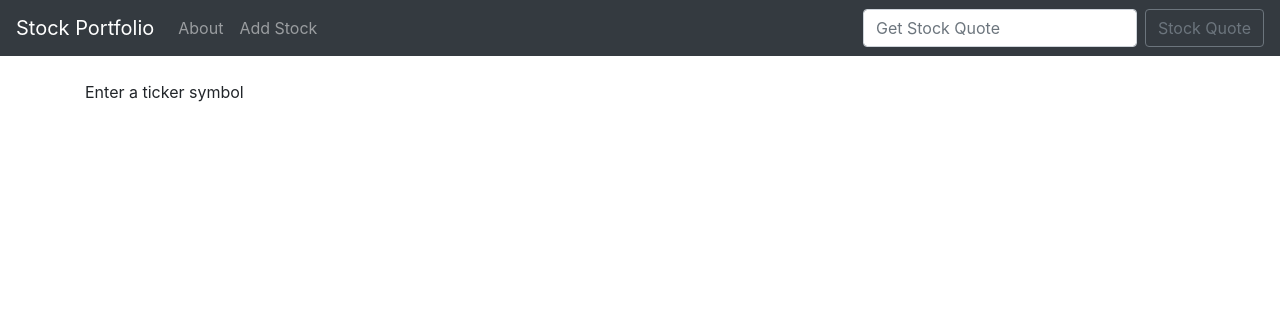
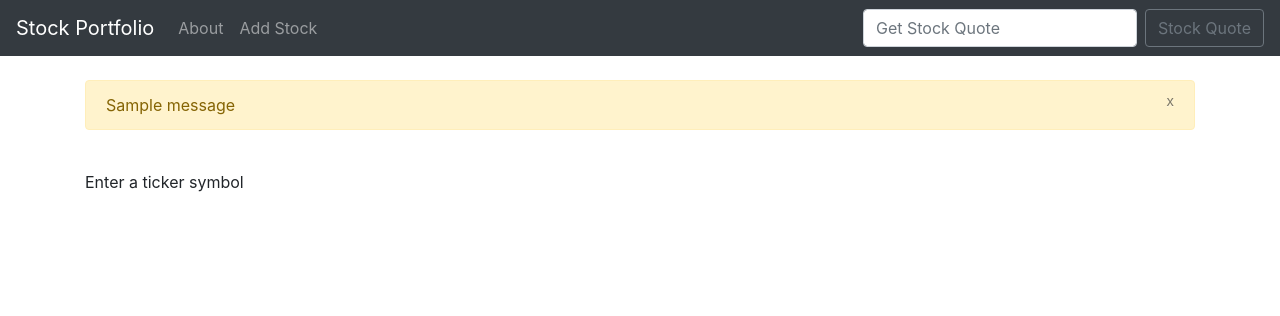
Before and after one commit to jsilvajr1/stock_tracker, a Django app: page / in a window 1280 px wide. Shown: the top 316 px of the page. Run offline with Django 3.2, Linux system fonts and the light colour scheme; one stand-in notice (Sample message) is shown; some libraries are stand-ins or nearby versions.

Commit message:
added alerts for adding and deleting stocks

```diff
--- a/stock/quotes/templates/base.html
+++ b/stock/quotes/templates/base.html
@@ -44,6 +44,24 @@
 
     <div class="container">
     <br/>
+
+
+    {% if messages %}
+      {% for message in messages %}
+        <div class="alert alert-warning alert-dismissable" role="alert">
+          <button class="close" data-dismiss="alert">
+            <small><sup>x</sup></small>
+          </button>
+
+          {{ message }}
+
+
+
+
+        </div><br/>
+      {% endfor %}
+    {% endif %}
+
     {% block content %}
 
 
```
Also changed, not shown: stock/db.sqlite3.
